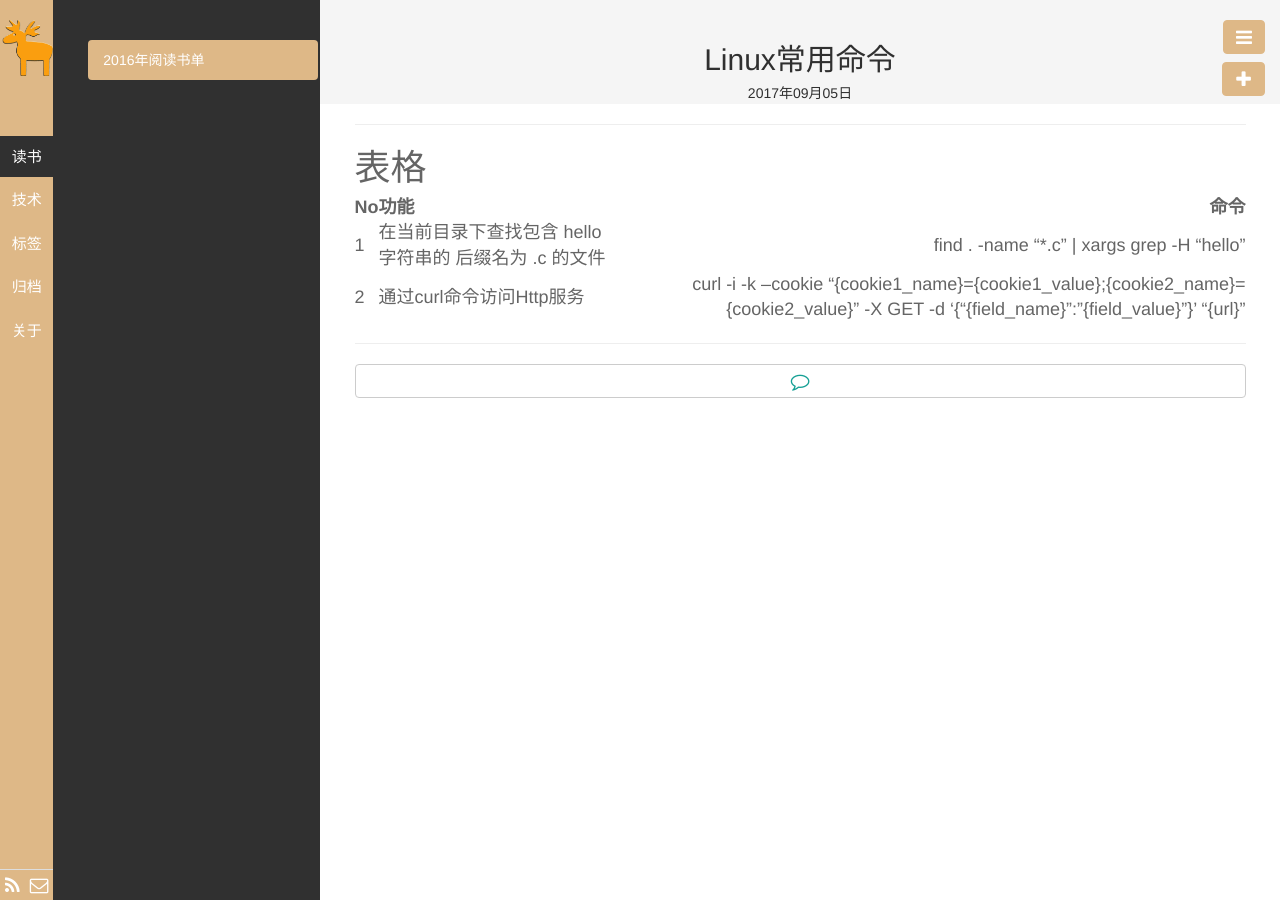
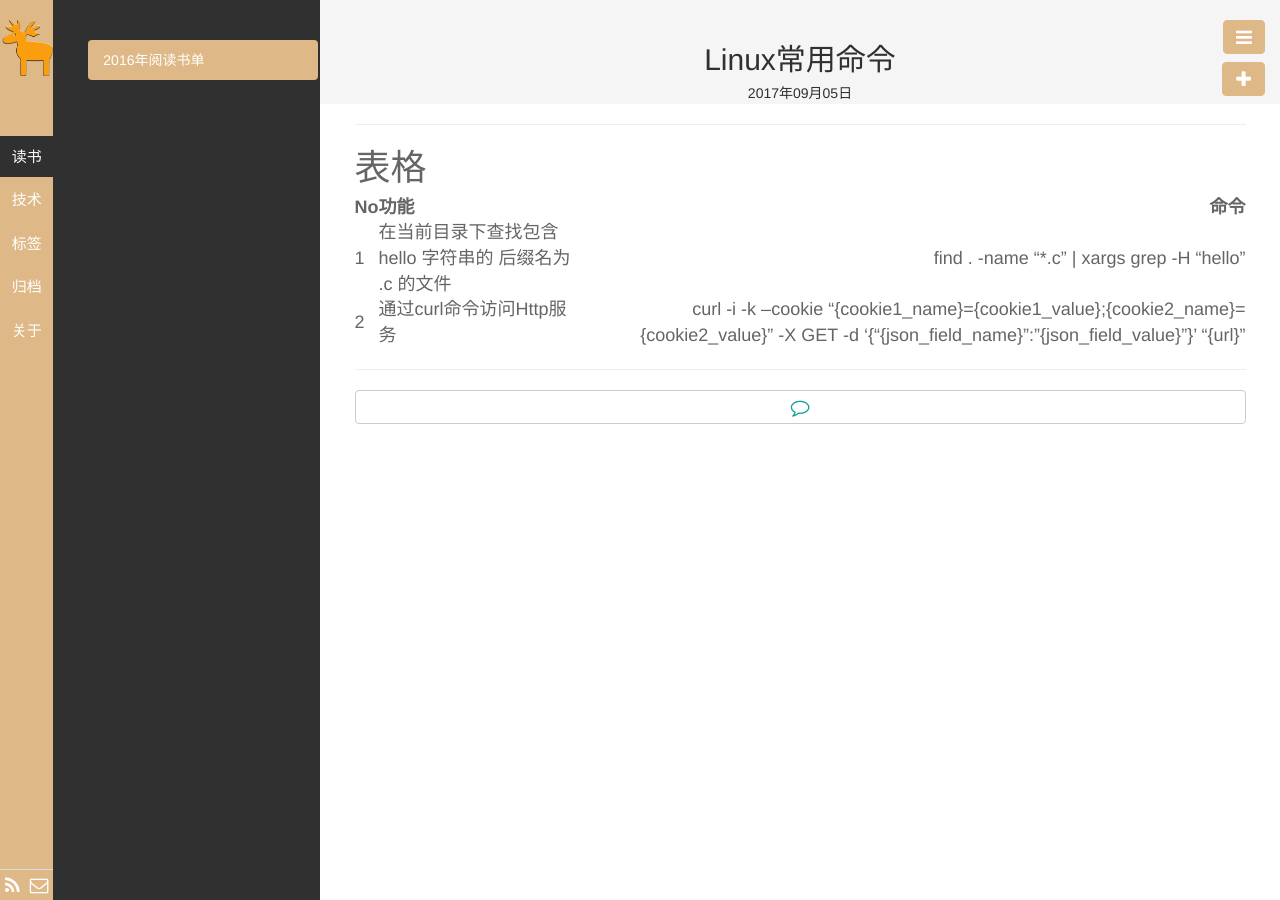
Before and after one commit to qhdwhy184/qhdwhy184.github.io, a Jekyll site: the page built from _posts/技术/2017-09-05-Linux常用命令.md, in a window 1280 px wide. Built offline with Jekyll 4.4.1, drawn with Linux system fonts in a browser that asks for light colours.

Commit message:
Update 2017-09-05-Linux常用命令.md

```diff
--- a/_posts/技术/2017-09-05-Linux常用命令.md
+++ b/_posts/技术/2017-09-05-Linux常用命令.md
@@ -14,4 +14,4 @@
 |No|功能|命令|
 |-----|-------------|-----:|
 |1| 在当前目录下查找包含 hello 字符串的 后缀名为 .c 的文件| find . -name "*.c" &#124; xargs grep -H "hello"|
-|2| 通过curl命令访问Http服务 |curl -i -k --cookie "{cookie1_name}={cookie1_value};{cookie2_name}={cookie2_value}" -X GET -d '{"{field_name}":"{field_value}"}' "{url}" |
+|2| 通过curl命令访问Http服务 |curl -i -k --cookie "{cookie1_name}={cookie1_value};{cookie2_name}={cookie2_value}" -X GET -d '{"{json_field_name}":"{json_field_value}"}' "{url}" |
```
